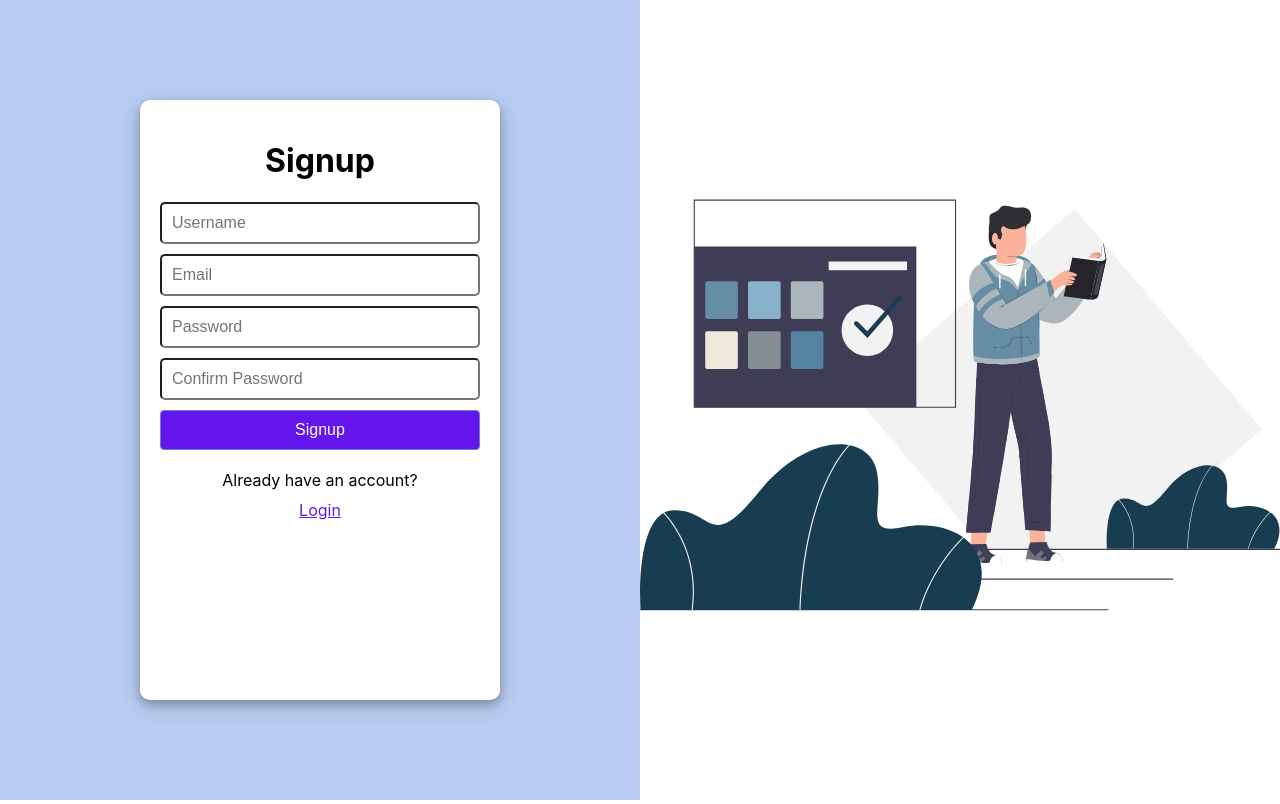
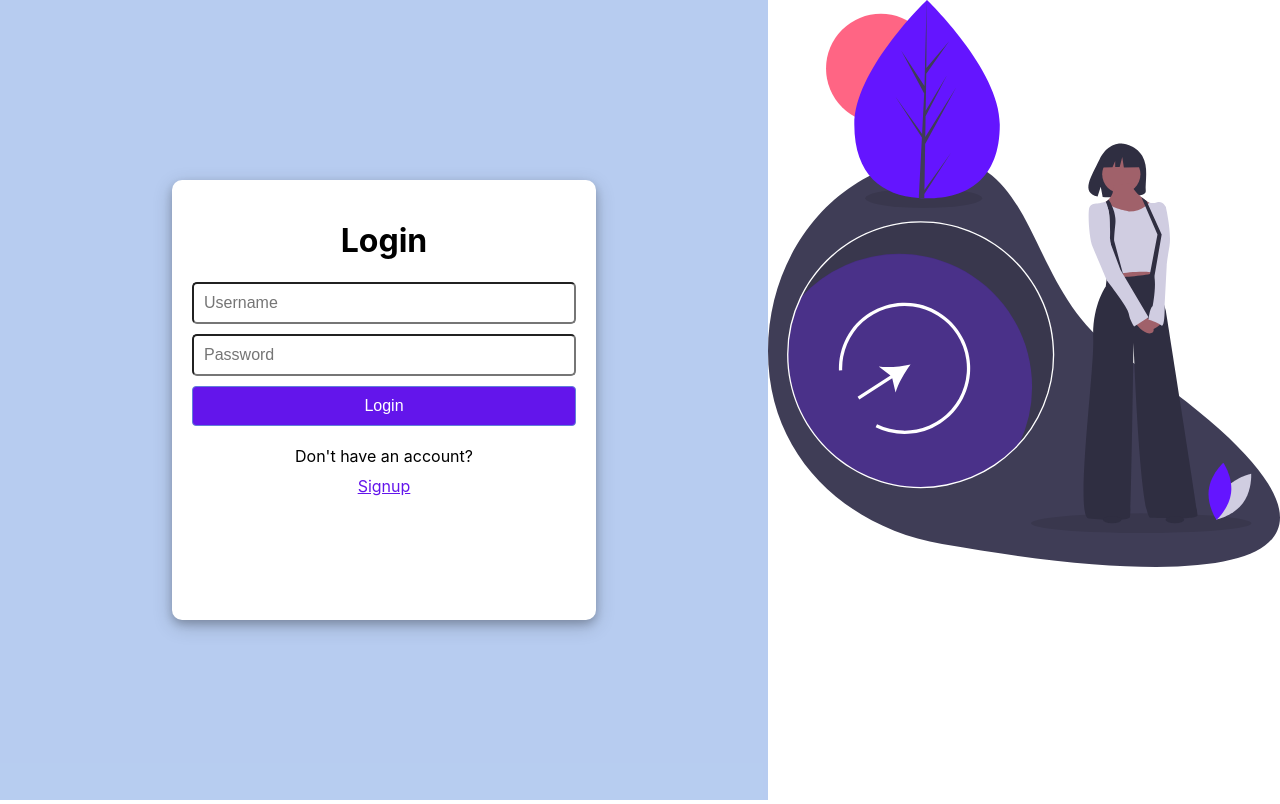
Before and after one commit to Niiischal/Summer_Class, a React (Create React App) app in the folder get/: page / in a window 1280 px wide. Built offline with nearby package versions, Linux system fonts and the light colour scheme.

Commit message:
adding router routes and route for navigation

```diff
--- a/get/src/App.js
+++ b/get/src/App.js
@@ -1,10 +1,18 @@
 import React from 'react'
+import { Route, BrowserRouter as Router, Routes } from 'react-router-dom'
+import Login from './pages/Login'
 import Signup from './pages/Signup'
 
 const App = () => {
   return (
     <div>
-      <Signup/>
+      <Router>
+        <Routes>
+          <Route path="/" element={<Login/>}/>
+          <Route path="/login" element={<Login/>}/>
+          <Route path="/signup" element={<Signup/>}/>
+        </Routes>
+      </Router>
     </div>
   )
 }
```
